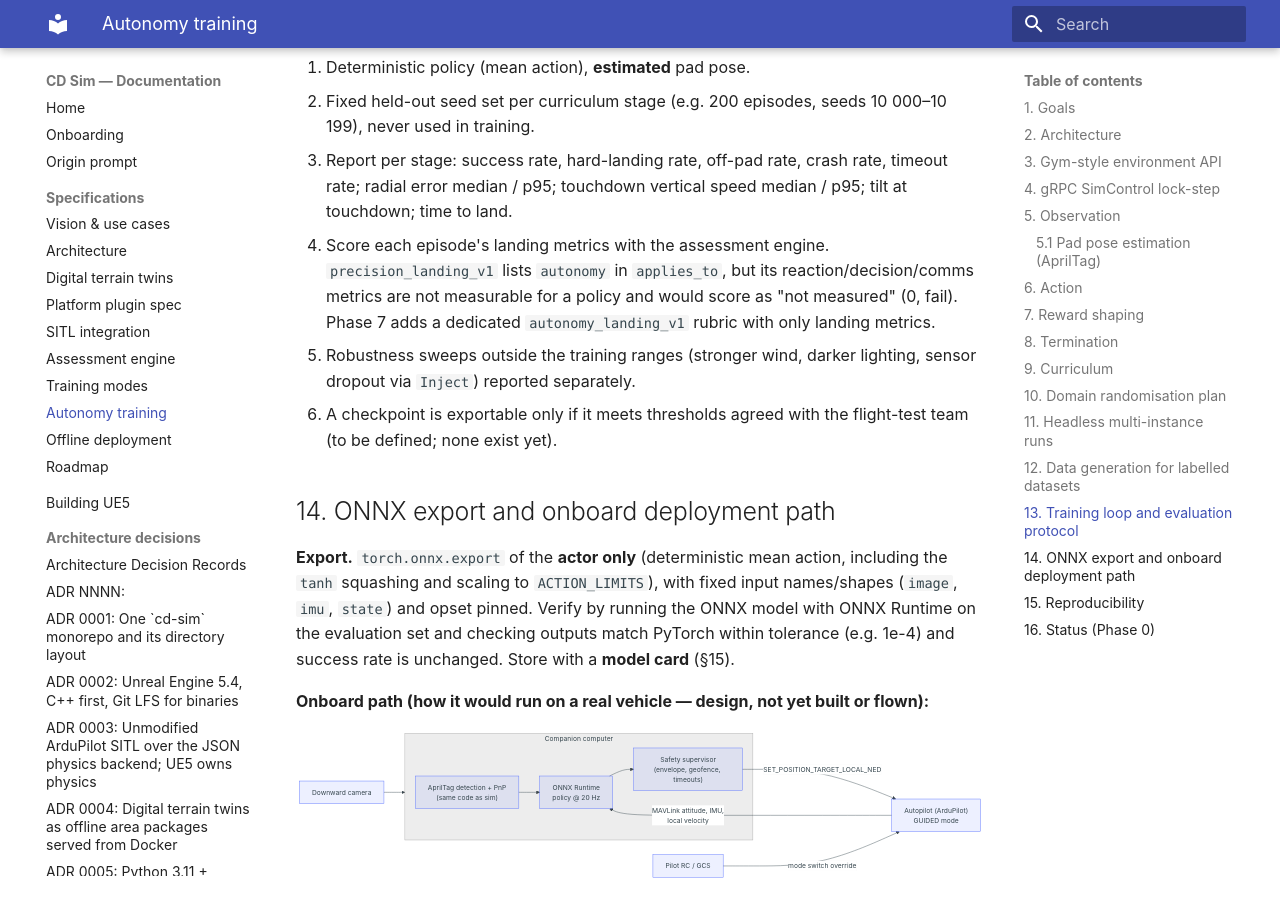
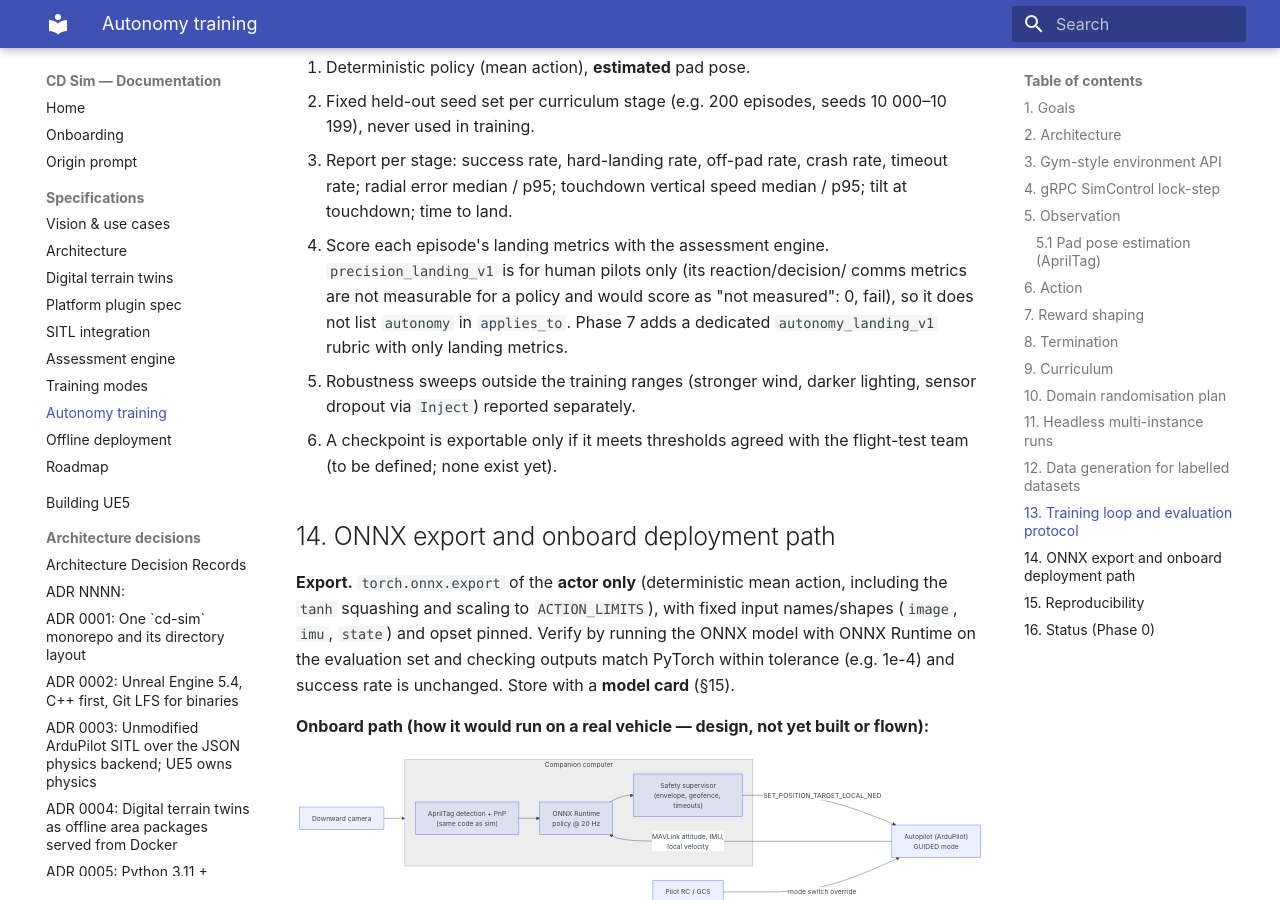
Before and after one commit to ramasundeep/DroneDataAnalytics, an MkDocs documentation site: the page built from docs/08_AUTONOMY_TRAINING.md, in a window 1280 px wide and 900 px high, scrolled down 8764 px. Built offline with MkDocs 1.6.1 and Material for MkDocs 9.7.7, drawn with Linux system fonts in a browser that asks for light colours.

Commit message:
docs: finish specs 06-10; restrict precision_landing_v1 to human pilots
Specs 06 (assessment), 07 (training modes), 08 (autonomy), 09 (offline
deployment) and 10 (roadmap) are complete drafts. The scoring worked
example in 06 was checked against score_rubric. precision_landing_v1 no
longer lists 'autonomy': an RL policy cannot produce reaction, decision
or comms metrics, so a dedicated rubric follows in Phase 7.

Co-Authored-By: Claude Opus 5.5 <noreply@anthropic.com>
Claude-Session: https://claude.ai/code/session_01Pr1fxuEydNWDrKgFNocPBi

```diff
--- a/docs/08_AUTONOMY_TRAINING.md
+++ b/docs/08_AUTONOMY_TRAINING.md
@@ -329,10 +329,11 @@ local storage/MinIO; no online experiment trackers.
    rate, timeout rate; radial error median / p95; touchdown vertical speed
    median / p95; tilt at touchdown; time to land.
 4. Score each episode's landing metrics with the assessment engine.
-   `precision_landing_v1` lists `autonomy` in `applies_to`, but its
-   reaction/decision/comms metrics are not measurable for a policy and would
-   score as "not measured" (0, fail). Phase 7 adds a dedicated
-   `autonomy_landing_v1` rubric with only landing metrics.
+   `precision_landing_v1` is for human pilots only (its reaction/decision/
+   comms metrics are not measurable for a policy and would score as "not
+   measured": 0, fail), so it does not list `autonomy` in `applies_to`.
+   Phase 7 adds a dedicated `autonomy_landing_v1` rubric with only landing
+   metrics.
 5. Robustness sweeps outside the training ranges (stronger wind, darker
    lighting, sensor dropout via `Inject`) reported separately.
 6. A checkpoint is exportable only if it meets thresholds agreed with the
```
Also changed, not shown: docs/03_DIGITAL_TERRAIN_TWINS.md (+1 -1 lines), docs/09_DEPLOYMENT_OFFLINE.md (+2 -2 lines), docs/10_ROADMAP.md (+1 -1 lines), 1 other file.
